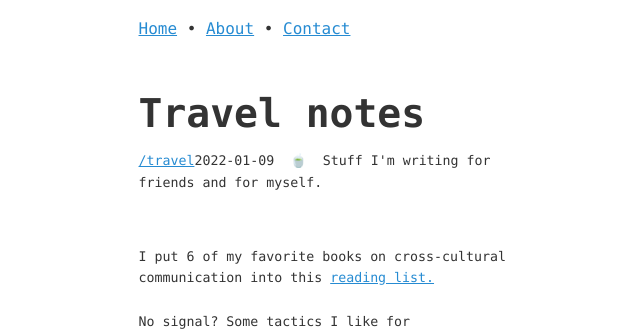
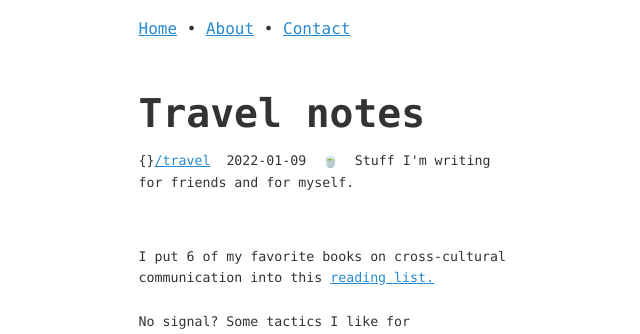
Before and after one commit to zachmccabe/zachmccabe.github.io, a Jekyll site: the page built from _travel/travel.md, in a window 1280 px wide. Shown: the top 334 px of the page, without its empty margins (196-836 px from the left). Built offline with Jekyll 4.4.1, drawn with Linux system fonts in a browser that asks for light colours.

Commit message:
Update kao_midnite_3.html

```diff
--- a/_layouts/kao_midnite_3.html
+++ b/_layouts/kao_midnite_3.html
@@ -24,7 +24,7 @@
 <h1 id="{{ page.title }}">{{ page.title }}</h1>
 </header>
 <main>
-{%- if page.lede == "print" -%}<p>{%- include breadcrumbs_collection_only.html -%}{%- include print_update.html -%}&nbsp;&nbsp;{%- include emoji_collection_switch.html -%}&nbsp;&nbsp;{{ page.description }}</p>{%- endif -%}
+{%- if page.lede == "print" -%}<p>{}{%- if page.hub != nil  -%}{%- include breadcrumbs_collection_only.html -%}&nbsp;&nbsp{%- endif -%}{%- include print_update.html -%}&nbsp;&nbsp;{%- include emoji_collection_switch.html -%}&nbsp;&nbsp;{{ page.description }}</p>{%- endif -%}
 {{ content }}
 {%- if page.lede and page.update -%}{% include print_history.html %}{%- endif -%}
 {%- if page.collection -%}<p class="breadbox"><nav class="breadcrumbs">{%- include emoji_collection_switch.html -%}&nbsp;{%- include breadcrumbs.html -%}</nav></p>{%- endif -%}
```
